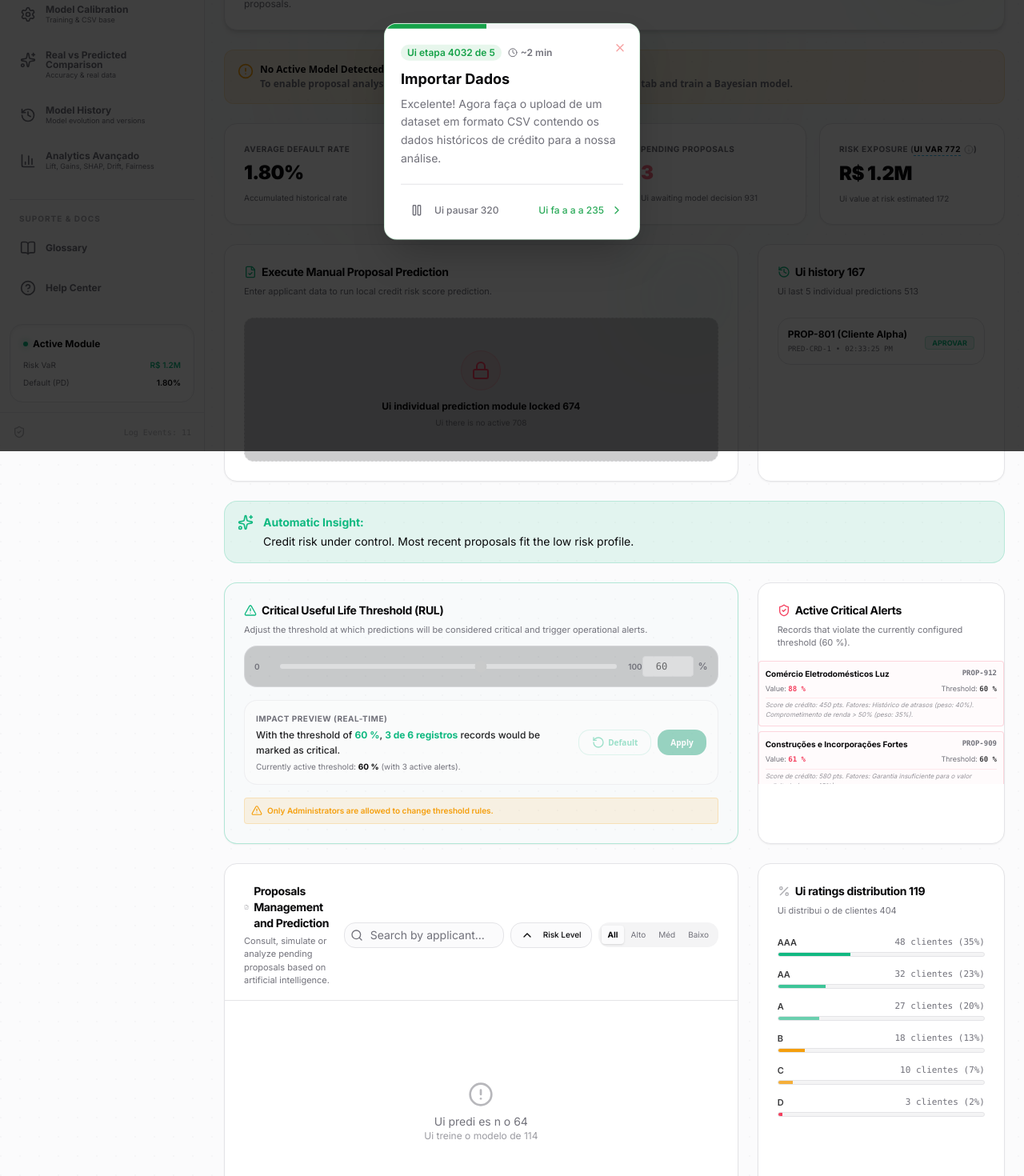
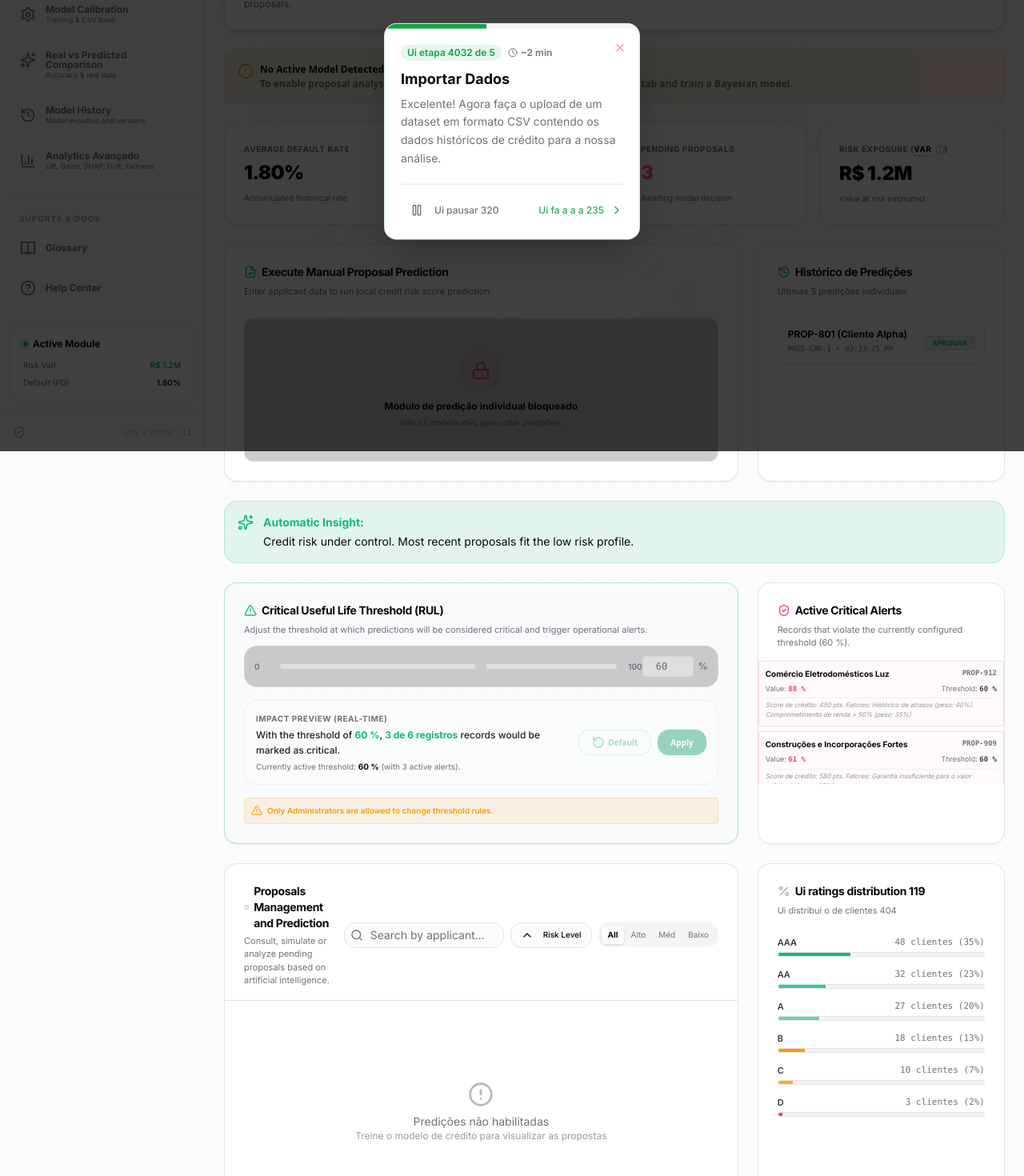
Before and after one commit to gabriellsnts/spam-project, a Next.js app: page /credit-risk in a window 1280 px wide. Shown: the part 236-1706 px from the top of the page at 80% size. Built offline with nearby package versions, Linux system fonts and the light colour scheme; sample sign-in values are in the browser's storage.

Commit message:
fix: correcao de textos corrompidos na pagina de risco de credito

```diff
--- a/src/app/(domains)/credit-risk/page.tsx
+++ b/src/app/(domains)/credit-risk/page.tsx
@@ -458,7 +458,7 @@ export default function CreditRiskPage() {
                 </CardTitle>
               </CardHeader>
               <CardContent>
-                <div className="text-[10px] text-muted-foreground">{t("ui_classification_healthy_712")}</div>
+                <div className="text-[10px] text-muted-foreground">Classification healthy</div>
               </CardContent>
             </Card>
 
@@ -472,19 +472,19 @@ export default function CreditRiskPage() {
                 </CardTitle>
               </CardHeader>
               <CardContent>
-                <div className="text-[10px] text-muted-foreground">{t("ui_awaiting_model_decision_931")}</div>
+                <div className="text-[10px] text-muted-foreground">Awaiting model decision</div>
               </CardContent>
             </Card>
 
             <Card className="bg-card border-border transition-colors duration-300">
               <CardHeader className="pb-2">
                 <CardDescription className="text-[10px] uppercase font-bold tracking-wider text-muted-foreground">
-                  {t("total_exposure")} (<GlossaryTooltip termId="3">{t("ui_var_772")}</GlossaryTooltip>)
+                  {t("total_exposure")} (<GlossaryTooltip termId="3">VaR</GlossaryTooltip>)
                 </CardDescription>
                 <CardTitle className="text-2xl font-black text-foreground">{metrics.totalExposure}</CardTitle>
               </CardHeader>
               <CardContent>
-                <div className="text-[10px] text-muted-foreground">{t("ui_value_at_risk_estimated_172")}</div>
+                <div className="text-[10px] text-muted-foreground">Value at risk estimated</div>
               </CardContent>
             </Card>
           </div>
@@ -510,9 +510,9 @@ export default function CreditRiskPage() {
                     <div className="p-3 bg-rose-500/10 border border-rose-500/20 text-rose-500 rounded-full mb-3">
                       <Lock className="h-6 w-6" />
                     </div>
-                    <h4 className="text-xs font-bold text-foreground mb-1">{t("ui_individual_prediction_module_locked_674")}</h4>
+                    <h4 className="text-xs font-bold text-foreground mb-1">Módulo de predição individual bloqueado</h4>
                     <p className="text-[10px] text-muted-foreground max-w-md leading-relaxed">
-                      {t("ui_there_is_no_active_708")}</p>
+                      Não há modelo ativo para rodar predições.</p>
                   </div>
                 ) : (
                   <div className="space-y-6">
@@ -587,10 +587,10 @@ export default function CreditRiskPage() {
                                   ? "bg-orange-500/10 text-orange-450"
                                   : "bg-rose-500/10 text-rose-400"
                               }`}>
-                                {t("ui_verdict_31")}{t(predictionResult.acao.toLowerCase().replace(" ", "_")) || predictionResult.acao}
+                                Veredito: {t(predictionResult.acao.toLowerCase().replace(" ", "_")) || predictionResult.acao}
                               </span>
                               <span className="text-[10px] text-muted-foreground font-mono">
-                                {t("ui_id_620")}{predictionResult.dataInput.propostaId}
+                                ID: {predictionResult.dataInput.propostaId}
                               </span>
                             </div>
 
@@ -618,7 +618,7 @@ export default function CreditRiskPage() {
                                 </span>
                               </div>
                               <div>
-                                <span className="text-muted-foreground block font-semibold">{t("ui_score_informado_452")}</span>
+                                <span className="text-muted-foreground block font-semibold">Score Informado</span>
                                 <span className="text-foreground font-mono font-bold">
                                   {predictionResult.dataInput.score} pts
                                 </span>
@@ -630,7 +630,7 @@ export default function CreditRiskPage() {
                                 </span>
                               </div>
                               <div>
-                                <span className="text-muted-foreground block font-semibold">{t("ui_id_do_modelo_694")}</span>
+                                <span className="text-muted-foreground block font-semibold">ID do Modelo</span>
                                 <span className="text-foreground font-mono font-bold truncate block max-w-[120px]" title={activeModel.modelId}>
                                   {activeModel.modelId.substring(12, 19)}...
                                 </span>
@@ -681,7 +681,7 @@ export default function CreditRiskPage() {
                             className="border-emerald-500/30 text-emerald-500 hover:bg-emerald-500/10 text-xs font-bold gap-1.5"
                           >
                             <Printer className="h-4 w-4" />
-                            {t("ui_print_receipt_417")}</Button>
+                            Imprimir Recibo</Button>
                         </div>
                       </div>
                     )}
@@ -695,9 +695,9 @@ export default function CreditRiskPage() {
               <CardHeader>
                 <CardTitle className="text-sm font-bold text-foreground flex items-center gap-1.5">
                   <History className="h-4 w-4 text-emerald-500" />
-                  {t("ui_history_167")}</CardTitle>
+                  Histórico de Predições</CardTitle>
                 <CardDescription className="text-[11px] text-muted-foreground">
-                  {t("ui_last_5_individual_predictions_513")}</CardDescription>
+                  Últimas 5 predições individuais</CardDescription>
               </CardHeader>
               <CardContent className="flex-1">
                 {history.length === 0 ? (
@@ -774,7 +774,7 @@ export default function CreditRiskPage() {
                     </CardTitle>
                     <CardDescription className="text-[11px] text-muted-foreground mt-1">
                       {activeModel ? (
-                        <>{t("ui_modelo_ativo_167")}<strong>{activeModel.modelId}</strong> {t("ui_com_acur_cia_de_32")}<strong>{((activeModel.metrics.accuracy || 0) * 100).toFixed(1)}%</strong>.</>
+                        <>Modelo Ativo <strong>{activeModel.modelId}</strong> com acurácia de <strong>{((activeModel.metrics.accuracy || 0) * 100).toFixed(1)}%</strong>.</>
                       ) : (
                         t("proposals_desc")
                       )}
@@ -797,7 +797,7 @@ export default function CreditRiskPage() {
                       size="sm"
                       onClick={() => setSortOrder(prev => prev === "desc" ? "asc" : "desc")}
                       className="text-[10px] h-8"
-                      title={t("ui_ordenar_por_risco_863")}
+                      title="Ordenar por Risco"
                     >
                       {sortOrder === "asc" ? <ChevronUp className="h-3 w-3 mr-1" /> : <ChevronDown className="h-3 w-3 mr-1" />}
                       {t("risk_level").replace(":", "")}
@@ -821,8 +821,8 @@ export default function CreditRiskPage() {
                 {!activeModel ? (
                    <div className="h-[280px] w-full flex flex-col items-center justify-center text-muted-foreground border-t border-border bg-muted/5">
                      <AlertCircle className="h-8 w-8 mb-2 opacity-50" />
-                     <p className="text-sm">{t("ui_predi_es_n_o_64")}</p>
-                     <p className="text-xs opacity-70">{t("ui_treine_o_modelo_de_114")}</p>
+                     <p className="text-sm">Predições não habilitadas</p>
+                     <p className="text-xs opacity-70">Treine o modelo de crédito para visualizar as propostas</p>
                    </div>
                 ) : (
                   <div className="divide-y divide-border border-t border-border">
@@ -847,14 +847,14 @@ export default function CreditRiskPage() {
                               <div className="text-[10px] text-muted-foreground flex items-center gap-2">
                                 <span className="font-mono">{p.id}</span>
                                 <span>•</span>
-                                <span>{t("ui_valor_584")}<strong className="text-muted-foreground/90">{p.amount}</strong></span>
+                                <span>Valor: <strong className="text-muted-foreground/90">{p.amount}</strong></span>
                               </div>
                             </div>
 
                             <div className="flex items-center gap-6 sm:ml-auto">
                               <div className="grid grid-cols-2 gap-8 text-right sm:max-w-[150px]">
                                 <div>
-                                  <div className="text-[9px] text-muted-foreground font-semibold uppercase">{t("ui_score_88")}</div>
+                                  <div className="text-[9px] text-muted-foreground font-semibold uppercase">Score</div>
                                   <div className={`text-xs font-bold font-mono ${
                                     risk === 'high' ? "text-rose-500" : risk === 'medium' ? "text-amber-500" : "text-emerald-500"
                                   }`}>{p.score}</div>
```
Also changed, not shown: 1 other file (tests, documents, lock files or other folders).
